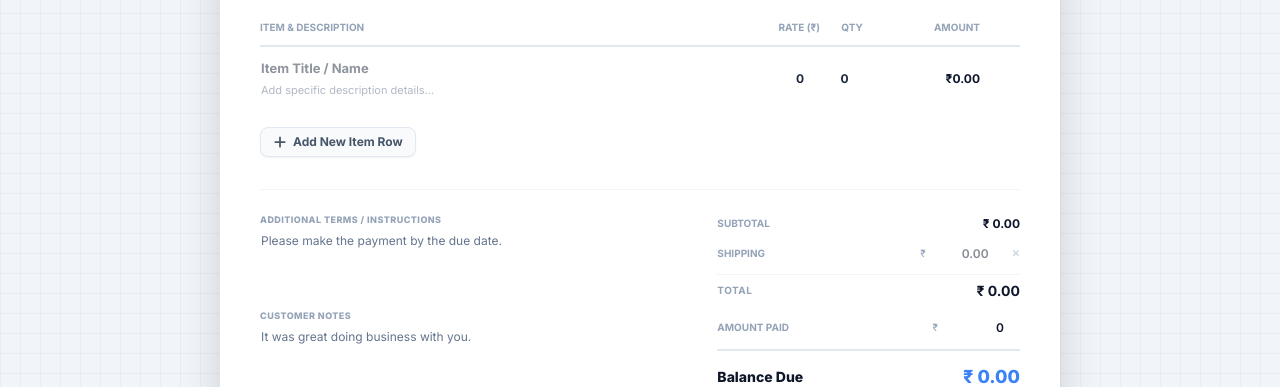
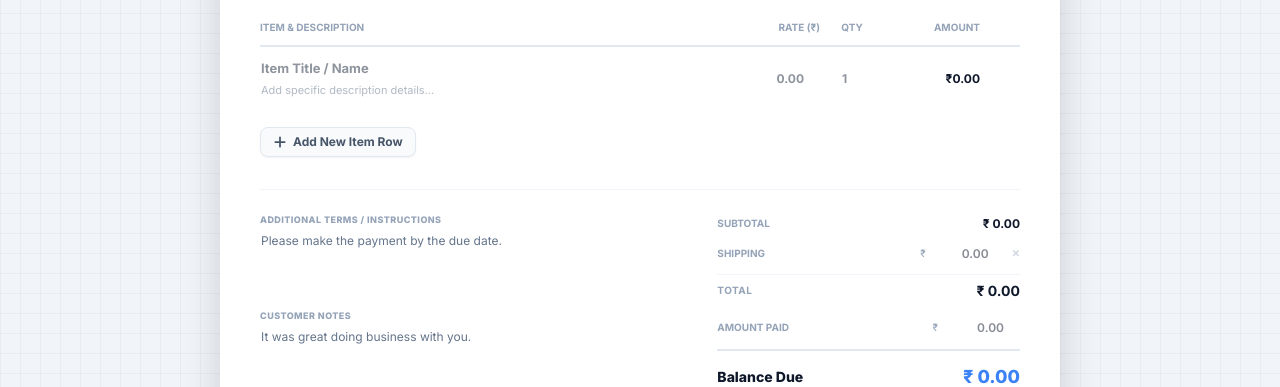
Before and after one commit to ashutoshkrris/invoice-now, a React (Vite) app: page / in a window 1280 px wide. Shown: the part 789-1176 px from the top of the page. Built offline with nearby package versions, Linux system fonts and the light colour scheme; a web font is replaced by a local one.

Commit message:
fix: optimize numeric fields formatting and synchronize export visibility rules

```diff
--- a/src/App.jsx
+++ b/src/App.jsx
@@ -101,22 +101,20 @@ export default function App() {
     let totalDiscount = 0;
 
     invoice.items.forEach((item) => {
-      const rawSub = (item.qty || 0) * (item.price || 0);
+      const qty = parseInt(item.qty, 10) || 0;
+      const price = parseFloat(item.price) || 0;
+      const rawSub = qty * price;
       let rowDiscount = 0;
       if (invoice.discountScope === "item") {
-        rowDiscount =
-          invoice.discountType === "percentage"
-            ? (rawSub * (item.discount || 0)) / 100
-            : item.discount || 0;
+        const discount = parseFloat(item.discount) || 0;
+        rowDiscount = invoice.discountType === "percentage" ? (rawSub * discount) / 100 : discount;
       }
       const runningSubtotal = rawSub - rowDiscount;
 
       let rowTax = 0;
       if (invoice.taxScope === "item") {
-        rowTax =
-          invoice.taxType === "percentage"
-            ? (runningSubtotal * (item.taxRate || 0)) / 100
-            : item.taxRate || 0;
+        const taxRate = parseFloat(item.taxRate) || 0;
+        rowTax = invoice.taxType === "percentage" ? (runningSubtotal * taxRate) / 100 : taxRate;
       }
 
       subtotal += runningSubtotal;
@@ -217,7 +215,7 @@ export default function App() {
 
   const handleExportPNG = () => {
     setIsExporting(true);
-    triggerToast("Rendering high-res PNG image...", "info");
+    triggerToast("Generating high-res PNG image...", "info");
 
     setTimeout(async () => {
       const target = document.getElementById("printable-invoice-area");
@@ -253,8 +251,8 @@ export default function App() {
         link.click();
         triggerToast("PNG Image download complete!");
       } catch (err) {
-        console.error("PNG render failed", err);
-        triggerToast("PNG render failed", "error");
+        console.error("PNG generation failed", err);
+        triggerToast("PNG generation failed", "error");
       }
       {
         restore();
@@ -265,7 +263,7 @@ export default function App() {
 
   const handleExportPDF = () => {
     setIsExporting(true);
-    triggerToast("Compiling print-quality Vector PDF...", "info");
+    triggerToast("Generating print-quality PDF...", "info");
 
     setTimeout(async () => {
       const target = document.getElementById("printable-invoice-area");
@@ -312,7 +310,7 @@ export default function App() {
         triggerToast("PDF document download complete!");
       } catch (err) {
         console.error("PDF engine crash", err);
-        triggerToast("PDF compilation failed", "error");
+        triggerToast("PDF generation failed", "error");
       } finally {
         restore();
         setIsExporting(false);
--- a/src/components/EditableField.jsx
+++ b/src/components/EditableField.jsx
@@ -9,6 +9,8 @@ export default function EditableField({
   isExporting,
   maxLength,
   showCount = true,
+  min,
+  max,
 }) {
   if (isExporting) {
     const hasNoContent =
@@ -87,6 +89,8 @@ export default function EditableField({
         value={value}
         onChange={onChange}
         maxLength={type === "number" ? undefined : maxLength}
+        min={min}
+        max={max}
         className={`wysiwyg-input ${limitStatusClasses} ${className}`}
         style={style}
         placeholder={placeholder}
--- a/src/components/shared/InvoiceItemsTable.jsx
+++ b/src/components/shared/InvoiceItemsTable.jsx
@@ -129,7 +129,8 @@ export default function InvoiceItemsTable({
                   <EditableField
                     type="number"
                     step="0.01"
-                    value={item.price}
+                    value={item.price === 0 ? "" : item.price}
+                    min={0}
                     onChange={(e) =>
                       onUpdateNestedItem(idx, "price", parseFloat(e.target.value) || 0)
                     }
@@ -145,7 +146,8 @@ export default function InvoiceItemsTable({
                   </label>
                   <EditableField
                     type="number"
-                    value={item.qty}
+                    value={item.qty === 0 ? "" : item.qty}
+                    min={1}
                     onChange={(e) => onUpdateNestedItem(idx, "qty", parseInt(e.target.value) || 0)}
                     className="w-full font-bold text-slate-800 border border-slate-200/60 rounded-md px-2 py-1 bg-white text-center"
                     placeholder="1"
@@ -184,7 +186,7 @@ export default function InvoiceItemsTable({
                       )}
                       <EditableField
                         type="number"
-                        value={item.taxRate}
+                        value={item.taxRate === 0 ? "" : item.taxRate}
                         onChange={(e) =>
                           onUpdateNestedItem(idx, "taxRate", parseFloat(e.target.value) || 0)
                         }
@@ -220,7 +222,7 @@ export default function InvoiceItemsTable({
                       )}
                       <EditableField
                         type="number"
-                        value={item.discount}
+                        value={item.discount === 0 ? "" : item.discount}
                         onChange={(e) =>
                           onUpdateNestedItem(idx, "discount", parseFloat(e.target.value) || 0)
                         }
@@ -343,7 +345,8 @@ export default function InvoiceItemsTable({
                     <EditableField
                       type="number"
                       step="0.01"
-                      value={item.price}
+                      value={item.price === 0 ? "" : item.price}
+                      min={0}
                       onChange={(e) =>
                         onUpdateNestedItem(idx, "price", parseFloat(e.target.value) || 0)
                       }
@@ -355,10 +358,12 @@ export default function InvoiceItemsTable({
                   <td className="py-3 text-center">
                     <EditableField
                       type="number"
-                      value={item.qty}
+                      value={item.qty === 0 ? "" : item.qty}
                       onChange={(e) =>
                         onUpdateNestedItem(idx, "qty", parseInt(e.target.value) || 0)
                       }
+                      min={1}
+
                       className="w-full text-center font-bold text-slate-800"
                       placeholder="1"
                       isExporting={isExporting}
@@ -376,7 +381,7 @@ export default function InvoiceItemsTable({
                         )}
                         <EditableField
                           type="number"
-                          value={item.taxRate}
+                          value={item.taxRate === 0 ? "" : item.taxRate}
                           onChange={(e) =>
                             onUpdateNestedItem(idx, "taxRate", parseFloat(e.target.value) || 0)
                           }
@@ -402,7 +407,7 @@ export default function InvoiceItemsTable({
                         )}
                         <EditableField
                           type="number"
-                          value={item.discount}
+                          value={item.discount === 0 ? "" : item.discount}
                           onChange={(e) =>
                             onUpdateNestedItem(idx, "discount", parseFloat(e.target.value) || 0)
                           }
--- a/src/components/shared/TotalsSummary.jsx
+++ b/src/components/shared/TotalsSummary.jsx
@@ -176,10 +176,11 @@ export default function TotalsSummary({
                 type="number"
                 // Ensure that backspacing empty doesn't pass undefined values to uncontrolled inputs
                 value={
-                  Number.isNaN(invoice.shippingCharges) || invoice.shippingCharges === 0
+                  invoice.shippingCharges === 0 || !invoice.shippingCharges
                     ? ""
                     : invoice.shippingCharges
                 }
+                min={0}
                 onChange={(e) => {
                   const val = e.target.value;
                   // Allows input to be completely blank while typing without snapping shut
@@ -237,7 +238,8 @@ export default function TotalsSummary({
               <span className="text-[10px] text-slate-400 mr-0.5">{activeCurrencySymbol}</span>
               <EditableField
                 type="number"
-                value={invoice.amountPaid}
+                value={invoice.amountPaid === 0 || !invoice.amountPaid ? "" : invoice.amountPaid}
+                min={0}
                 onChange={(e) => onUpdateField("amountPaid", parseFloat(e.target.value) || 0)}
                 className="w-20 text-right font-semibold text-slate-900 bg-transparent"
                 placeholder="0.00"
```
